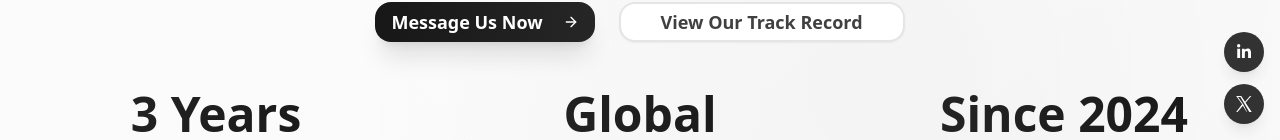
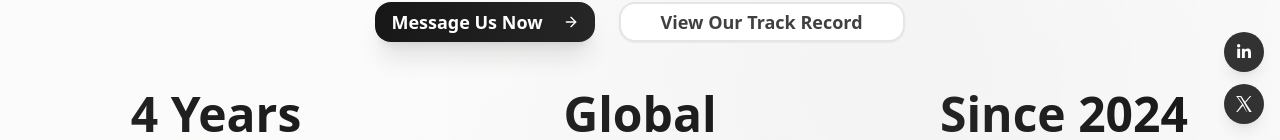
Before and after one commit to ApeTown1/riverstone-site, a Next.js app: page / in a window 1280 px wide. Shown: the part 660-800 px from the top of the page. Built offline with nearby package versions, Linux system fonts and the light colour scheme; no server answers.

Commit message:
Fix years on the conver

```diff
--- a/components/landing/hero-section.tsx
+++ b/components/landing/hero-section.tsx
@@ -56,7 +56,7 @@ export function HeroSection() {
                 <div className="grid grid-cols-1 sm:grid-cols-3 gap-6 sm:gap-10 pt-8 sm:pt-12 w-full">
                     <div className="text-center group">
                         <div className="text-3xl sm:text-4xl lg:text-5xl font-bold bg-gradient-to-r from-neutral-800 to-neutral-900 bg-clip-text text-transparent group-hover:scale-110 transition-transform duration-300">
-                            3 Years
+                            4 Years
                         </div>
                         <div className="text-xs sm:text-sm lg:text-base text-neutral-500 font-medium mt-1 sm:mt-2">
                             Team Since 2021
```
